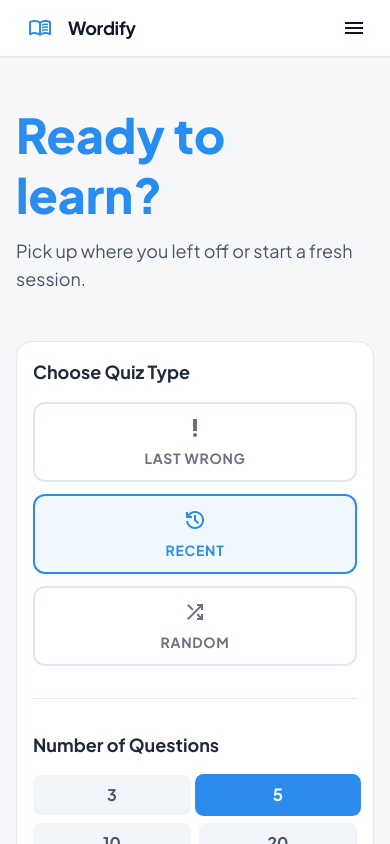
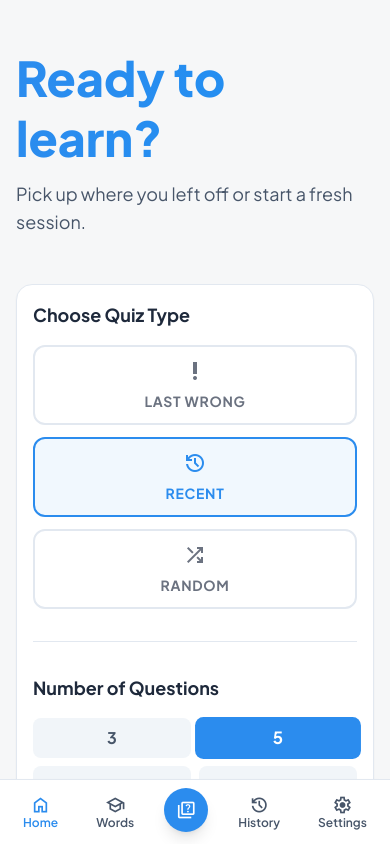
Before and after one commit to kursatsmsek/wordify-fe, a React (Vite) app: page / in a window 390 px wide. Shown: the top 844 px of the page. Built offline with nearby package versions, Linux system fonts and the light colour scheme; no server answers.

Commit message:
feature: add navigation bar to mobile design

```diff
--- a/src/components/Layout.jsx
+++ b/src/components/Layout.jsx
@@ -1,4 +1,4 @@
-import React, { useState } from "react";
+import React from "react";
 import { Outlet, NavLink, useNavigate, useLocation } from "react-router-dom";
 import { useApp } from "../context/AppContext";
 
@@ -8,37 +8,25 @@ export default function Layout() {
   return (
     <div className="relative flex min-h-screen w-full flex-col bg-background-light dark:bg-background-dark font-display text-slate-900 dark:text-slate-100 antialiased">
       <Navbar />
-      <main className="flex-1">
+      <main className="flex-1 mb-20 md:mb-0">
         <Outlet />
       </main>
       <Footer />
+      <BottomNav />
     </div>
   );
 }
 
 function Navbar() {
   const navigate = useNavigate();
-  const location = useLocation();
-  const [mobileMenuOpen, setMobileMenuOpen] = useState(false);
 
   const navLinkClass = ({ isActive }) =>
     isActive
       ? "text-primary text-sm font-semibold border-b-2 border-primary pb-0.5"
       : "text-slate-600 dark:text-slate-400 text-sm font-medium hover:text-primary dark:hover:text-primary transition-colors";
 
-  const mobileNavLinkClass = ({ isActive }) =>
-    isActive
-      ? "text-primary font-semibold block px-4 py-2"
-      : "text-slate-600 dark:text-slate-400 font-medium hover:text-primary dark:hover:text-primary transition-colors block px-4 py-2";
-
-  const handleMobileNavClick = (path) => {
-    navigate(path);
-    setMobileMenuOpen(false);
-  };
-
   return (
-    <>
-      <header className="sticky top-0 z-50 flex items-center justify-between whitespace-nowrap border-b border-solid border-slate-200 dark:border-slate-800 bg-white dark:bg-slate-900/95 backdrop-blur-sm px-6 md:px-10 py-3 shadow-sm">
+    <header className="sticky top-0 z-40 hidden md:flex items-center justify-between whitespace-nowrap border-b border-solid border-slate-200 dark:border-slate-800 bg-white dark:bg-slate-900/95 backdrop-blur-sm px-10 py-3 shadow-sm">
       {/* Logo */}
       <div
         className="flex items-center gap-3 cursor-pointer"
@@ -54,8 +42,8 @@ function Navbar() {
         </h2>
       </div>
 
-        {/* Nav links - Desktop */}
-        <nav className="hidden md:flex items-center gap-8">
+      {/* Nav links */}
+      <nav className="flex items-center gap-8">
         <NavLink to="/" end className={navLinkClass}>
           Home
         </NavLink>
@@ -73,89 +61,99 @@ function Navbar() {
         </NavLink>
       </nav>
 
-        {/* Right side */}
-        <div className="flex items-center gap-4">
+      {/* Right side - Add Word Button */}
       <button
         onClick={() => navigate("/add-word")}
-            className="hidden md:flex items-center gap-1.5 px-4 py-2 bg-primary text-white text-sm font-bold rounded-lg hover:opacity-90 transition-opacity shadow-sm"
+        className="flex items-center gap-1.5 px-4 py-2 bg-primary text-white text-sm font-bold rounded-lg hover:opacity-90 transition-opacity shadow-sm"
       >
         <span className="material-symbols-outlined text-sm">add</span>
         Add Word
       </button>
+    </header>
+  );
+}
 
-          {/* Hamburger Menu Button */}
+function BottomNav() {
+  const navigate = useNavigate();
+  const location = useLocation();
+
+  const isActive = (path) => location.pathname === path;
+
+  const navItemClass = (path) => {
+    const baseClass =
+      "flex flex-col items-center justify-center gap-0.5 py-1 px-2 rounded-lg transition-all";
+    return isActive(path)
+      ? `${baseClass} text-primary bg-primary/10`
+      : `${baseClass} text-slate-600 dark:text-slate-400 hover:text-primary hover:bg-primary/5`;
+  };
+
+  return (
+    <nav className="fixed bottom-0 left-0 right-0 z-40 md:hidden bg-white dark:bg-slate-900 border-t border-slate-200 dark:border-slate-800 shadow-lg">
+      <div className="flex items-center justify-around h-16 px-1">
+        {/* Home */}
+        <button onClick={() => navigate("/")} className={navItemClass("/")}>
+          <span
+            className={`material-symbols-outlined text-xl ${isActive("/") ? "fill-1" : ""}`}
+          >
+            home
+          </span>
+          <span className="text-xs font-semibold leading-none">Home</span>
+        </button>
+
+        {/* Vocabulary */}
         <button
-            onClick={() => setMobileMenuOpen(!mobileMenuOpen)}
-            className="md:hidden flex items-center justify-center"
+          onClick={() => navigate("/vocabulary")}
+          className={navItemClass("/vocabulary")}
         >
-            <span className="material-symbols-outlined">
-              {mobileMenuOpen ? "close" : "menu"}
+          <span
+            className={`material-symbols-outlined text-xl ${isActive("/vocabulary") ? "fill-1" : ""}`}
+          >
+            school
           </span>
+          <span className="text-xs font-semibold leading-none">Words</span>
+        </button>
+
+        {/* Quiz - Center floating button style */}
+        <button
+          onClick={() => navigate("/quiz")}
+          className="flex flex-col items-center justify-center -mt-1 bg-primary text-white p-3 rounded-full shadow-lg hover:opacity-90 transition-opacity relative z-50"
+        >
+          <span className="material-symbols-outlined text-xl fill-1">quiz</span>
+        </button>
+
+        {/* History */}
+        <button
+          onClick={() => navigate("/quizzes")}
+          className={navItemClass("/quizzes")}
+        >
+          <span
+            className={`material-symbols-outlined text-xl ${isActive("/quizzes") ? "fill-1" : ""}`}
+          >
+            history
+          </span>
+          <span className="text-xs font-semibold leading-none">History</span>
+        </button>
+
+        {/* Settings */}
+        <button
+          onClick={() => navigate("/settings")}
+          className={navItemClass("/settings")}
+        >
+          <span
+            className={`material-symbols-outlined text-xl ${isActive("/settings") ? "fill-1" : ""}`}
+          >
+            settings
+          </span>
+          <span className="text-xs font-semibold leading-none">Settings</span>
         </button>
       </div>
-      </header>
-
-      {/* Mobile Menu */}
-      {mobileMenuOpen && (
-        <div className="md:hidden bg-white dark:bg-slate-900 border-b border-slate-200 dark:border-slate-800 shadow-sm">
-          <nav className="flex flex-col divide-y divide-slate-200 dark:divide-slate-800">
-            <a
-              onClick={() => handleMobileNavClick("/")}
-              className={mobileNavLinkClass({
-                isActive: location.pathname === "/",
-              })}
-            >
-              Home
-            </a>
-            <a
-              onClick={() => handleMobileNavClick("/vocabulary")}
-              className={mobileNavLinkClass({
-                isActive: location.pathname === "/vocabulary",
-              })}
-            >
-              Vocabulary
-            </a>
-            <a
-              onClick={() => handleMobileNavClick("/quiz")}
-              className={mobileNavLinkClass({
-                isActive: location.pathname === "/quiz",
-              })}
-            >
-              Quiz
-            </a>
-            <a
-              onClick={() => handleMobileNavClick("/quizzes")}
-              className={mobileNavLinkClass({
-                isActive: location.pathname === "/quizzes",
-              })}
-            >
-              Quizzes
-            </a>
-            <a
-              onClick={() => handleMobileNavClick("/settings")}
-              className={mobileNavLinkClass({
-                isActive: location.pathname === "/settings",
-              })}
-            >
-              Settings
-            </a>
-            <button
-              onClick={() => handleMobileNavClick("/add-word")}
-              className="flex items-center gap-2 px-4 py-3 bg-primary text-white font-bold hover:opacity-90 transition-opacity w-full text-left"
-            >
-              <span className="material-symbols-outlined text-sm">add</span>
-              Add Word
-            </button>
     </nav>
-        </div>
-      )}
-    </>
   );
 }
 
 function Footer() {
   return (
-    <footer className="py-8 text-center border-t border-slate-200 dark:border-slate-800 bg-white dark:bg-slate-900">
+    <footer className="hidden md:block py-8 text-center border-t border-slate-200 dark:border-slate-800 bg-white dark:bg-slate-900">
       <p className="text-slate-400 dark:text-slate-600 text-xs">
         2026 © Wordify
       </p>
```
Lines whose indentation alone changed are shown as unchanged.
